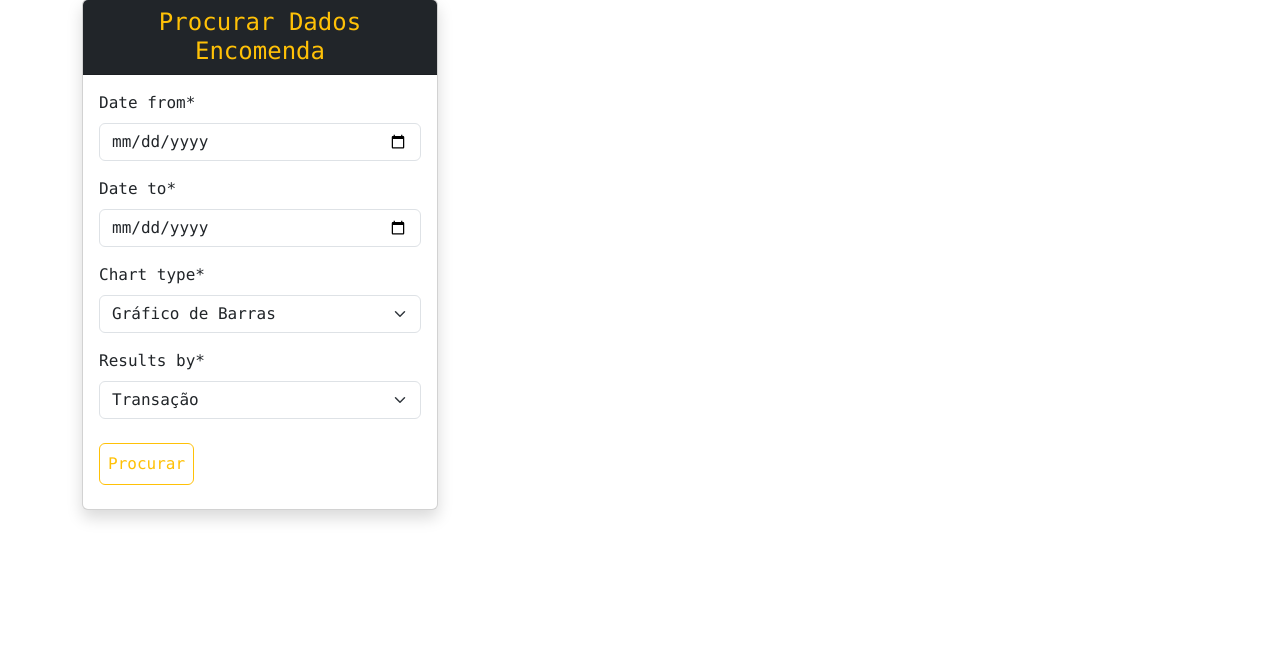
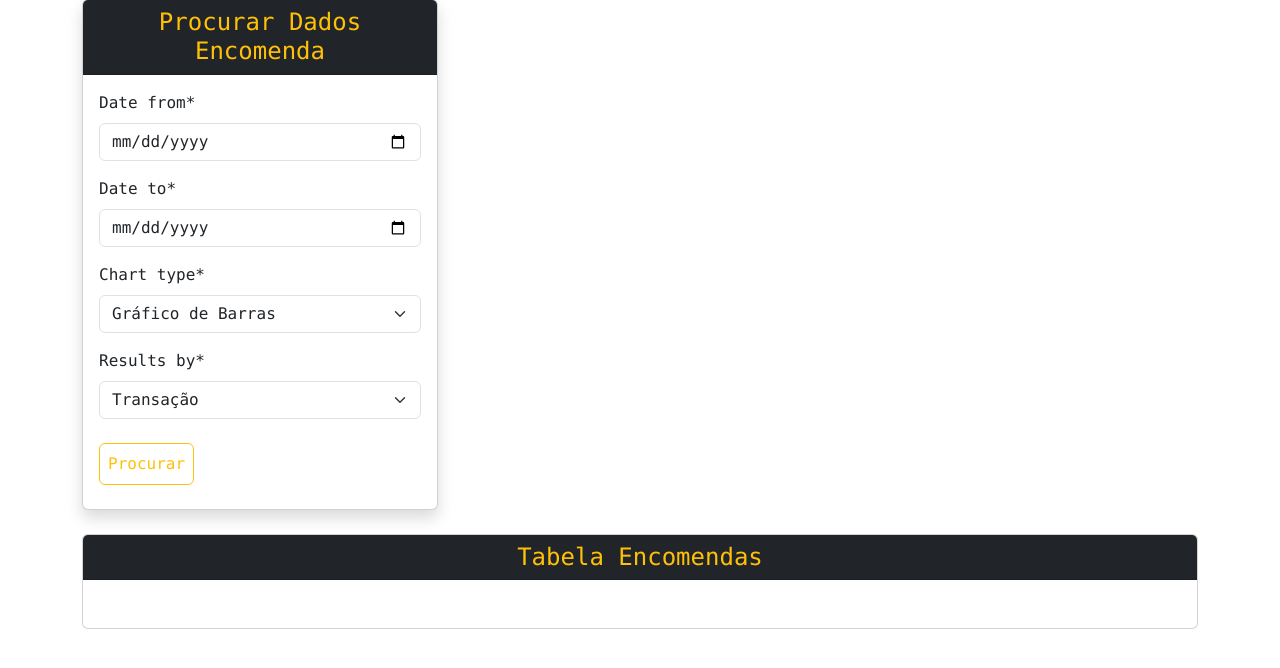
Before and after one commit to devMotcho/production, a Django app: page /orders/ in a window 1280 px wide. Shown: the part 98-766 px from the top of the page. Run offline with Django 5.2, Linux system fonts and the light colour scheme; some libraries are stand-ins or nearby versions.

Commit message:
Added search order functionality output table from pandas dataframe

```diff
--- a/orders/templates/orders/search.html
+++ b/orders/templates/orders/search.html
@@ -22,13 +22,43 @@
         </div>
     </div>
     <br>
+    <div class="row">
+        <div class="col">
+            <div class="card">
+                <h4 class="card-header bg-dark text-center text-warning">
+                    Tabela Encomendas
+                </h4>
+                <div class="card-body">
+                    <table class="table table-bordered">
+                        <thead>
+                            <tr class="table-dark text-center">
+                                {% for k, v in df_dict.items %}
+                                <th>{{k}}</th>
+                                {% endfor %}
+                            </tr>
+                        </thead>
+                        <tbody>
+
+                            {% for rec in df_rec %}
+                            <tr>
+                                {% for i2, k2 in rec.items %}
+                                <td>{{k2}}</td>
+                                {% endfor %}
+                            </tr>
+                            {% endfor %}
+
+                        </tbody>
+                    </table>
+                </div>
+            </div>
+        </div>
+    </div>
+
     {% if dataframe %}
     dataframe
     {{dataframe|safe}}
     positions
     {{positions_df|safe}}
-    Merged
-    {{merged_df|safe}}
     {% endif %}
 </div>
 
--- a/orders/views.py
+++ b/orders/views.py
@@ -12,6 +12,8 @@ def search(request):
     dataframe = None
     positions_df = None
     merged_df = None
+    df_dict = None
+    df_rec = None
 
 
     form = OrdersSearchForm(request.POST or None)
@@ -52,13 +54,15 @@ def search(request):
 
             dataframe = dataframe.to_html()
             positions_df = positions_df.to_html()
-            merged_df = merged_df.to_html()
+            df_dict = merged_df.to_dict()
+            df_rec = merged_df.to_dict(orient='records')
 
     context = {
         'form':form,
         'dataframe':dataframe,
         'positions_df':positions_df,
-        'merged_df':merged_df,
+        'df_dict':df_dict,
+        'df_rec':df_rec,
     }
     return render(request, 'orders/search.html', context)
 
```
